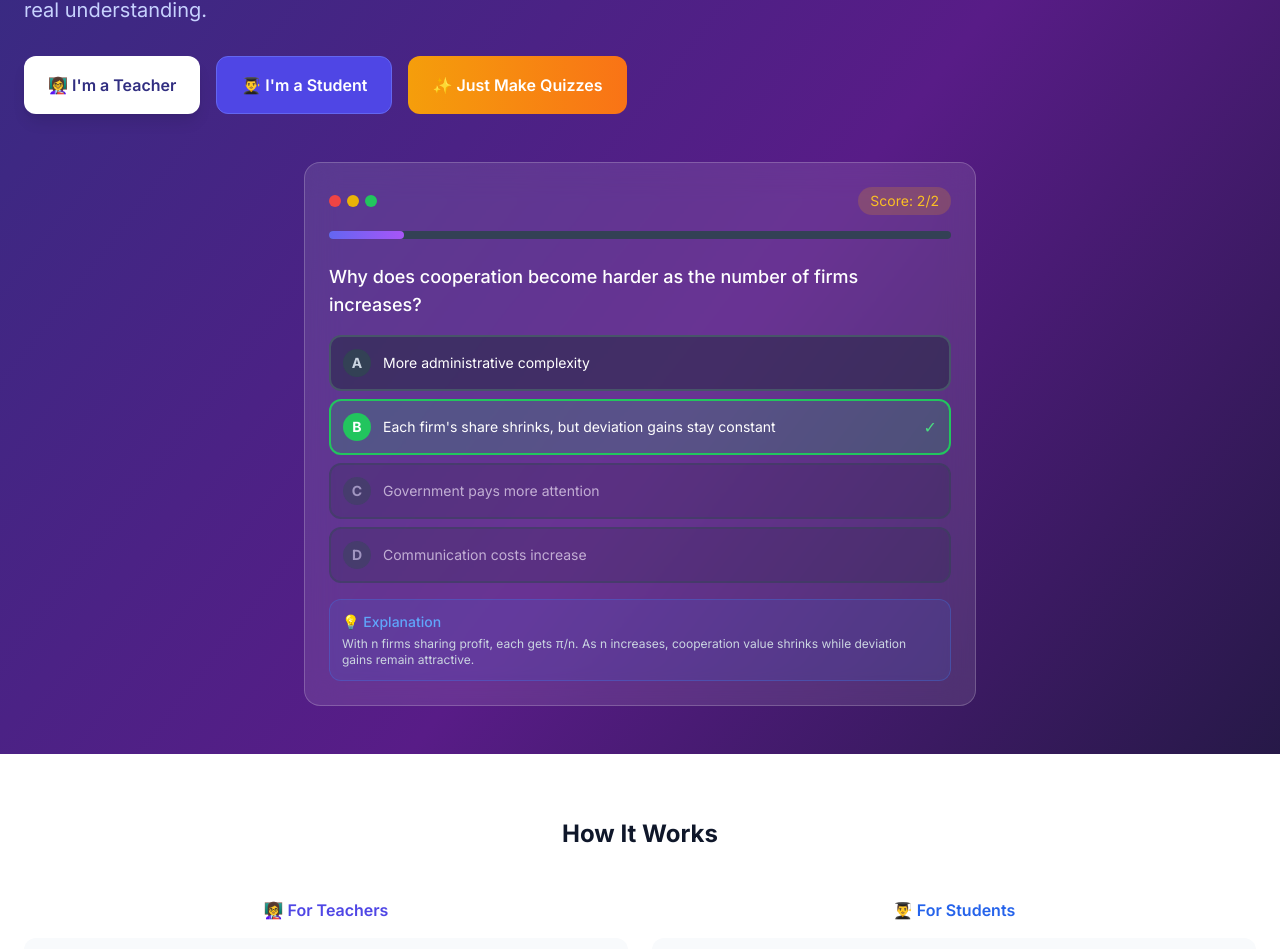
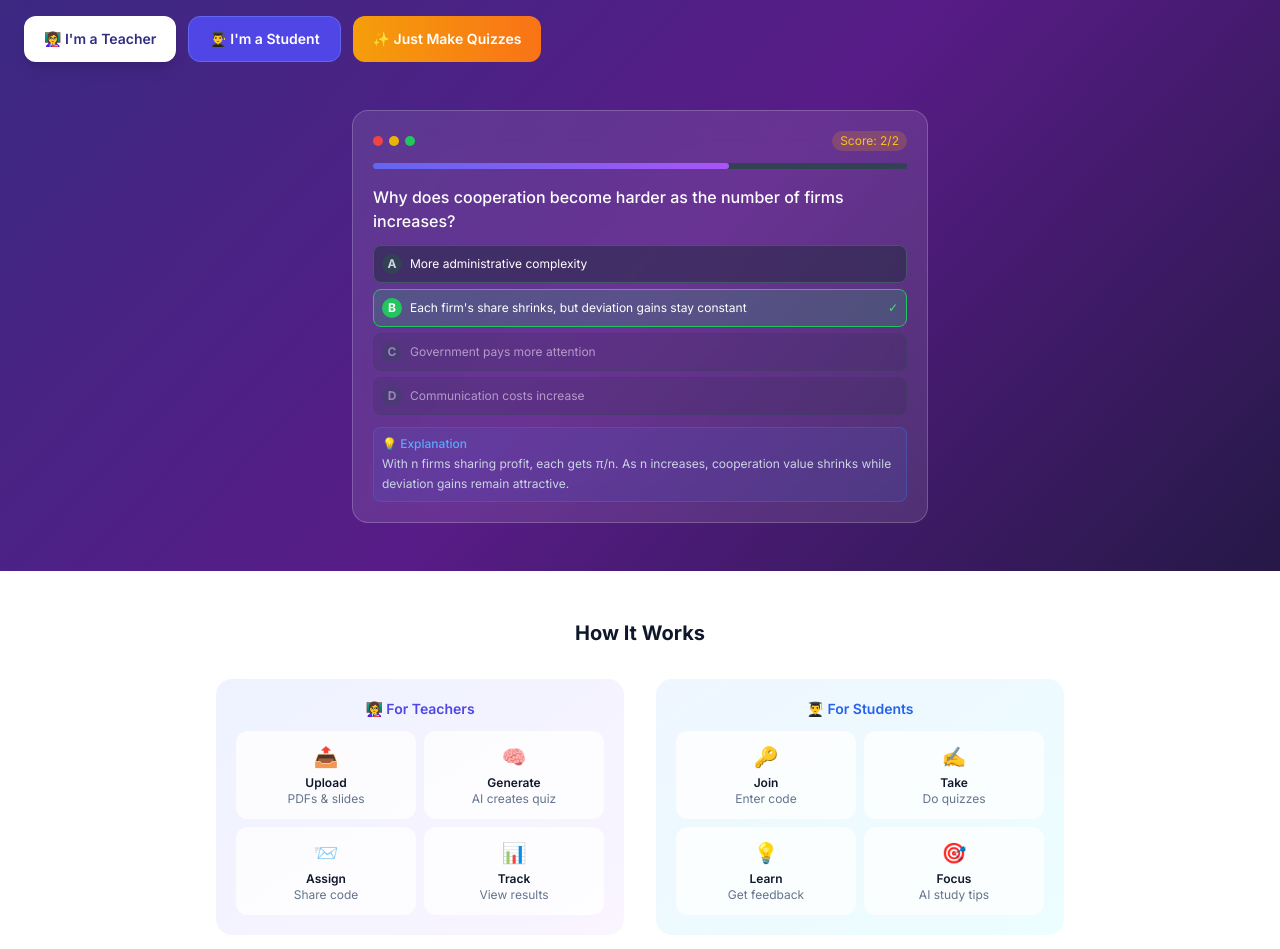
Before and after one commit to AlethiaQuizForge/quizforge, a Next.js app: page / in a window 1280 px wide. Shown: the part 364-1313 px from the top of the page. Built offline with nearby package versions, Linux system fonts and the light colour scheme.

Commit message:
Update landing page design

```diff
--- a/components/QuizForge.jsx
+++ b/components/QuizForge.jsx
@@ -939,95 +939,91 @@ ${quizContent.substring(0, 40000)}
             </div>
           </nav>
 
-          <div className="max-w-7xl mx-auto px-6 pt-16 pb-12">
-            <div className="max-w-3xl">
-              <div className="inline-flex items-center gap-2 px-3 py-1 bg-amber-500/20 text-amber-400 text-sm rounded-full mb-6">
+          <div className="max-w-7xl mx-auto px-6 pt-12 md:pt-16 pb-8 md:pb-12">
+            <div className="max-w-2xl">
+              <div className="inline-flex items-center gap-2 px-3 py-1 bg-amber-500/20 text-amber-400 text-sm rounded-full mb-4">
                 🎯 AI-Powered Assessment Platform
               </div>
-              <h1 className="text-5xl font-bold text-white leading-tight mb-6">
+              <h1 className="text-3xl md:text-5xl font-bold text-white leading-tight mb-4 md:mb-6">
                 Turn Course Materials into <span className="text-transparent bg-clip-text bg-gradient-to-r from-amber-400 to-orange-500">Smart Quizzes</span> in Seconds
               </h1>
-              <p className="text-xl text-indigo-200 mb-8">Upload slides, readings, or case studies. Our AI generates questions that test real understanding.</p>
-              <div className="flex flex-wrap gap-4">
+              <p className="text-base md:text-xl text-indigo-200 mb-6">Upload slides, readings, or case studies. Our AI generates questions that test real understanding.</p>
+              <div className="flex flex-col sm:flex-row flex-wrap gap-3">
                 {isLoggedIn ? (
-                  <button onClick={() => setPage(getDashboard())} className="px-8 py-4 bg-white text-indigo-900 rounded-xl font-semibold hover:bg-indigo-100 shadow-lg">
+                  <button onClick={() => setPage(getDashboard())} className="px-6 py-3 bg-white text-indigo-900 rounded-xl font-semibold hover:bg-indigo-100 shadow-lg text-center">
                     Go to Dashboard →
                   </button>
                 ) : (
                   <>
-                    <button onClick={() => { setAuthMode('signup'); setAuthForm(f => ({ ...f, role: 'teacher' })); setPage('auth'); }} className="px-6 py-4 bg-white text-indigo-900 rounded-xl font-semibold hover:bg-indigo-100 shadow-lg">👩‍🏫 I'm a Teacher</button>
-                    <button onClick={() => { setAuthMode('signup'); setAuthForm(f => ({ ...f, role: 'student' })); setPage('auth'); }} className="px-6 py-4 bg-indigo-600 text-white rounded-xl font-semibold hover:bg-indigo-500 border border-indigo-500">👨‍🎓 I'm a Student</button>
-                    <button onClick={() => { setAuthMode('signup'); setAuthForm(f => ({ ...f, role: 'creator' })); setPage('auth'); }} className="px-6 py-4 bg-gradient-to-r from-amber-500 to-orange-500 text-white rounded-xl font-semibold hover:from-amber-400 hover:to-orange-400">✨ Just Make Quizzes</button>
+                    <button onClick={() => { setAuthMode('signup'); setAuthForm(f => ({ ...f, role: 'teacher' })); setPage('auth'); }} className="px-5 py-3 bg-white text-indigo-900 rounded-xl font-semibold hover:bg-indigo-100 shadow-lg text-sm">👩‍🏫 I'm a Teacher</button>
+                    <button onClick={() => { setAuthMode('signup'); setAuthForm(f => ({ ...f, role: 'student' })); setPage('auth'); }} className="px-5 py-3 bg-indigo-600 text-white rounded-xl font-semibold hover:bg-indigo-500 border border-indigo-500 text-sm">👨‍🎓 I'm a Student</button>
+                    <button onClick={() => { setAuthMode('signup'); setAuthForm(f => ({ ...f, role: 'creator' })); setPage('auth'); }} className="px-5 py-3 bg-gradient-to-r from-amber-500 to-orange-500 text-white rounded-xl font-semibold hover:from-amber-400 hover:to-orange-400 text-sm">✨ Just Make Quizzes</button>
                   </>
                 )}
               </div>
             </div>
 
             {/* Preview */}
-            <div className="mt-12 max-w-2xl mx-auto">
-              <div className="bg-white/10 backdrop-blur-lg rounded-2xl border border-white/20 p-6">
-                <div className="flex items-center justify-between mb-4">
-                  <div className="flex gap-1.5"><div className="w-3 h-3 rounded-full bg-red-500"></div><div className="w-3 h-3 rounded-full bg-yellow-500"></div><div className="w-3 h-3 rounded-full bg-green-500"></div></div>
-                  <span className="px-3 py-1 bg-amber-500/20 text-amber-400 rounded-full text-sm">Score: 2/2</span>
-                </div>
-                <div className="w-full bg-slate-700 rounded-full h-2 mb-6"><div className="h-full bg-gradient-to-r from-indigo-500 to-purple-500 rounded-full w-[12%]"></div></div>
-                <p className="text-white text-lg font-medium mb-4">Why does cooperation become harder as the number of firms increases?</p>
-                <div className="space-y-2 mb-4">
-                  <div className="p-3 rounded-xl border-2 bg-slate-800/50 border-slate-600"><div className="flex items-center gap-3"><span className="w-7 h-7 flex items-center justify-center rounded-full bg-slate-700 text-slate-300 text-sm font-bold">A</span><span className="text-white text-sm">More administrative complexity</span></div></div>
-                  <div className="p-3 rounded-xl border-2 bg-green-500/20 border-green-500"><div className="flex items-center gap-3"><span className="w-7 h-7 flex items-center justify-center rounded-full bg-green-500 text-white text-sm font-bold">B</span><span className="text-white text-sm flex-1">Each firm's share shrinks, but deviation gains stay constant</span><span className="text-green-400">✓</span></div></div>
-                  <div className="p-3 rounded-xl border-2 bg-slate-800/30 border-slate-700 opacity-60"><div className="flex items-center gap-3"><span className="w-7 h-7 flex items-center justify-center rounded-full bg-slate-700 text-slate-300 text-sm font-bold">C</span><span className="text-white text-sm">Government pays more attention</span></div></div>
-                  <div className="p-3 rounded-xl border-2 bg-slate-800/30 border-slate-700 opacity-60"><div className="flex items-center gap-3"><span className="w-7 h-7 flex items-center justify-center rounded-full bg-slate-700 text-slate-300 text-sm font-bold">D</span><span className="text-white text-sm">Communication costs increase</span></div></div>
-                </div>
-                <div className="p-3 bg-blue-500/10 border border-blue-500/30 rounded-xl">
-                  <p className="text-blue-400 font-medium text-sm mb-1">💡 Explanation</p>
-                  <p className="text-slate-300 text-xs">With n firms sharing profit, each gets π/n. As n increases, cooperation value shrinks while deviation gains remain attractive.</p>
+            <div className="mt-8 md:mt-12 max-w-xl mx-auto">
+              <div className="bg-white/10 backdrop-blur-lg rounded-2xl border border-white/20 p-4 md:p-5">
+                <div className="flex items-center justify-between mb-3">
+                  <div className="flex gap-1.5"><div className="w-2.5 h-2.5 rounded-full bg-red-500"></div><div className="w-2.5 h-2.5 rounded-full bg-yellow-500"></div><div className="w-2.5 h-2.5 rounded-full bg-green-500"></div></div>
+                  <span className="px-2 py-0.5 bg-amber-500/20 text-amber-400 rounded-full text-xs">Score: 2/2</span>
+                </div>
+                <div className="w-full bg-slate-700 rounded-full h-1.5 mb-4"><div className="h-full bg-gradient-to-r from-indigo-500 to-purple-500 rounded-full w-2/3"></div></div>
+                <p className="text-white text-sm md:text-base font-medium mb-3">Why does cooperation become harder as the number of firms increases?</p>
+                <div className="space-y-1.5 mb-3">
+                  <div className="p-2 rounded-lg border bg-slate-800/50 border-slate-600"><div className="flex items-center gap-2"><span className="w-5 h-5 flex items-center justify-center rounded-full bg-slate-700 text-slate-300 text-xs font-bold">A</span><span className="text-white text-xs">More administrative complexity</span></div></div>
+                  <div className="p-2 rounded-lg border bg-green-500/20 border-green-500"><div className="flex items-center gap-2"><span className="w-5 h-5 flex items-center justify-center rounded-full bg-green-500 text-white text-xs font-bold">B</span><span className="text-white text-xs flex-1">Each firm's share shrinks, but deviation gains stay constant</span><span className="text-green-400 text-xs">✓</span></div></div>
+                  <div className="p-2 rounded-lg border bg-slate-800/30 border-slate-700 opacity-50"><div className="flex items-center gap-2"><span className="w-5 h-5 flex items-center justify-center rounded-full bg-slate-700 text-slate-300 text-xs font-bold">C</span><span className="text-white text-xs">Government pays more attention</span></div></div>
+                  <div className="p-2 rounded-lg border bg-slate-800/30 border-slate-700 opacity-50"><div className="flex items-center gap-2"><span className="w-5 h-5 flex items-center justify-center rounded-full bg-slate-700 text-slate-300 text-xs font-bold">D</span><span className="text-white text-xs">Communication costs increase</span></div></div>
+                </div>
+                <div className="p-2 bg-blue-500/10 border border-blue-500/30 rounded-lg">
+                  <p className="text-blue-400 font-medium text-xs mb-0.5">💡 Explanation</p>
+                  <p className="text-slate-300 text-xs leading-relaxed">With n firms sharing profit, each gets π/n. As n increases, cooperation value shrinks while deviation gains remain attractive.</p>
                 </div>
               </div>
             </div>
           </div>
 
           {/* How it Works */}
-          <div className="bg-white py-16">
-            <div className="max-w-7xl mx-auto px-6">
-              <h2 className="text-2xl font-bold text-center text-slate-900 mb-12">How It Works</h2>
-              <div className="grid grid-cols-2 gap-6">
+          <div className="bg-white py-12">
+            <div className="max-w-4xl mx-auto px-6">
+              <h2 className="text-xl font-bold text-center text-slate-900 mb-8">How It Works</h2>
+              <div className="grid md:grid-cols-2 gap-8">
                 {/* Teachers Column */}
-                <div>
-                  <h3 className="text-base font-semibold text-indigo-600 mb-4 text-center">👩‍🏫 For Teachers</h3>
-                  <div className="space-y-3">
+                <div className="bg-gradient-to-br from-indigo-50 to-purple-50 rounded-2xl p-5">
+                  <h3 className="text-sm font-semibold text-indigo-600 mb-3 text-center">👩‍🏫 For Teachers</h3>
+                  <div className="grid grid-cols-2 gap-2">
                     {[
-                      { icon: '📤', title: 'Upload Material', desc: 'PDFs, slides, or notes' },
-                      { icon: '🧠', title: 'AI Generates Quiz', desc: 'Questions testing understanding' },
-                      { icon: '📨', title: 'Assign to Class', desc: 'Share via class code' },
-                      { icon: '📊', title: 'Track Results', desc: 'Scores & weak topics' }
+                      { icon: '📤', title: 'Upload', desc: 'PDFs & slides' },
+                      { icon: '🧠', title: 'Generate', desc: 'AI creates quiz' },
+                      { icon: '📨', title: 'Assign', desc: 'Share code' },
+                      { icon: '📊', title: 'Track', desc: 'View results' }
                     ].map((item, i) => (
-                      <div key={i} className="flex items-start gap-2 p-3 bg-slate-50 rounded-xl">
-                        <div className="w-8 h-8 bg-indigo-100 rounded-lg flex items-center justify-center text-sm flex-shrink-0">{item.icon}</div>
-                        <div className="min-w-0">
-                          <h4 className="font-semibold text-slate-900 text-sm">{i + 1}. {item.title}</h4>
-                          <p className="text-slate-600 text-xs">{item.desc}</p>
-                        </div>
+                      <div key={i} className="bg-white/80 rounded-xl p-3 text-center">
+                        <div className="text-xl mb-1">{item.icon}</div>
+                        <h4 className="font-semibold text-slate-900 text-xs">{item.title}</h4>
+                        <p className="text-slate-500 text-xs">{item.desc}</p>
                       </div>
                     ))}
                   </div>
                 </div>
 
                 {/* Students Column */}
-                <div>
-                  <h3 className="text-base font-semibold text-blue-600 mb-4 text-center">👨‍🎓 For Students</h3>
-                  <div className="space-y-3">
+                <div className="bg-gradient-to-br from-blue-50 to-cyan-50 rounded-2xl p-5">
+                  <h3 className="text-sm font-semibold text-blue-600 mb-3 text-center">👨‍🎓 For Students</h3>
+                  <div className="grid grid-cols-2 gap-2">
                     {[
-                      { icon: '🔑', title: 'Join Class', desc: 'Enter teacher\'s code' },
-                      { icon: '✍️', title: 'Take Quizzes', desc: 'Assigned or self-practice' },
-                      { icon: '💡', title: 'Learn from Feedback', desc: 'Instant explanations' },
-                      { icon: '🎯', title: 'AI Focus Areas', desc: 'Personalized study recs' }
+                      { icon: '🔑', title: 'Join', desc: 'Enter code' },
+                      { icon: '✍️', title: 'Take', desc: 'Do quizzes' },
+                      { icon: '💡', title: 'Learn', desc: 'Get feedback' },
+                      { icon: '🎯', title: 'Focus', desc: 'AI study tips' }
                     ].map((item, i) => (
-                      <div key={i} className="flex items-start gap-2 p-3 bg-slate-50 rounded-xl">
-                        <div className="w-8 h-8 bg-blue-100 rounded-lg flex items-center justify-center text-sm flex-shrink-0">{item.icon}</div>
-                        <div className="min-w-0">
-                          <h4 className="font-semibold text-slate-900 text-sm">{i + 1}. {item.title}</h4>
-                          <p className="text-slate-600 text-xs">{item.desc}</p>
-                        </div>
+                      <div key={i} className="bg-white/80 rounded-xl p-3 text-center">
+                        <div className="text-xl mb-1">{item.icon}</div>
+                        <h4 className="font-semibold text-slate-900 text-xs">{item.title}</h4>
+                        <p className="text-slate-500 text-xs">{item.desc}</p>
                       </div>
                     ))}
                   </div>
```
Also changed, not shown: 1 other file (tests, documents, lock files or other folders).
